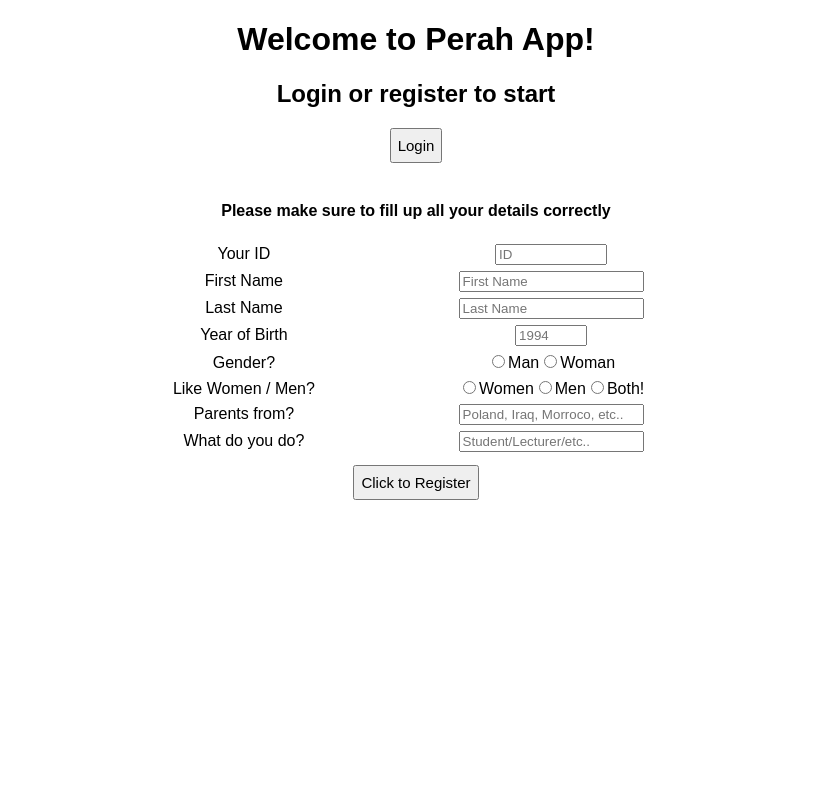
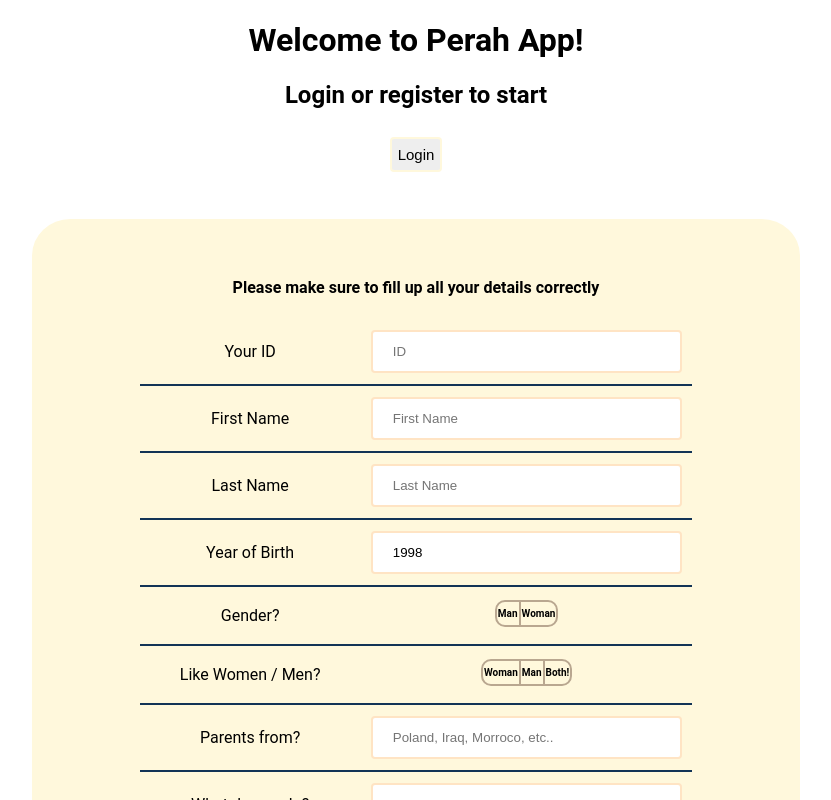
Before and after one commit to lidoraz/perah_frontend, a React (Create React App) app: page / in a window 1280 px wide. Both pictures are taken after a click on the button "Register". Shown: the top 800 px of the page, without its empty margins (224-1055 px from the left). Built offline with nearby package versions, Linux system fonts and the light colour scheme.

Commit message:
bug fixes and UI changes by Ben

```diff
--- a/src/App.css
+++ b/src/App.css
@@ -1,5 +1,6 @@
 .App {
   text-align: center;
+  /* background-color: bisque; */
 }
 
 .App-logo {
@@ -78,11 +79,15 @@ body {
   font-size: 16px;
   height: 40px;
   width: 200px;
-  margin-top: 10px;
+  margin-top: 25px;
 }
 .button {
   font-size: 15px;
   height: 35px;
+}
+.taskTitle {
+  margin-bottom: 2em;
+  margin-top: 2.5em;
 }
 .submitRatingButtonA {
   background-color: red;
@@ -91,7 +96,7 @@ body {
   font-size: 16px;
   height: 40px;
   width: 200px;
-  margin-top: 10px;
+  margin-top: 25px;
 }
 .rating-stars {
   margin-left: 0px;
@@ -129,7 +134,16 @@ body {
     padding: 0 !important;
   }
   .displayedImage {
-    width: 300px;
+    width: 100%;
+    /* padding-left: 3px; */
+    /* padding-right: 3px; */
+    /* border-style: solid; */
+    /* border-color: darkgray;
+    border-width: 0px 2px 0px 2px; */
+
+    -webkit-box-shadow: 0px 40px 106px -33px rgba(0, 0, 0, 0.4);
+    -moz-box-shadow: 0px 40px 106px -33px rgba(0, 0, 0, 0.4);
+    box-shadow: 0px 40px 106px -33px rgba(0, 0, 0, 0.4);
   }
   .app-container {
     float: center;
@@ -142,12 +156,10 @@ body {
   }
   /*needed to display the star and rate button on mobile phones*/
   .starSubmitContainer {
-    height: 115px;
+    height: 21%;
     position: fixed;
     bottom: 0%;
     width: 100%;
-    background-color: white;
-    opacity: 1;
   }
   .divTable {
     display: table;
@@ -183,6 +195,7 @@ body {
   }
   .starSubmitContainer {
     position: relative;
+    margin-top: 2.5em;
   }
   .divTable {
     display: table;
@@ -200,6 +213,7 @@ body {
   margin: auto;
   position: relative;
   margin-top: 10px;
+  font-size: 30px;
 }
 .divTableHeading {
   background-color: #eee;
@@ -210,6 +224,8 @@ body {
   /* border: 1px solid #999999; */
   display: table-cell;
   padding: 3px 10px;
+  vertical-align: middle;
+  border-bottom: 2px solid #123456;
 }
 .divTableHeading {
   background-color: #eee;
@@ -224,3 +240,96 @@ body {
 .divTableBody {
   display: table-row-group;
 }
+
+/* sembiraben@gmail.com+ */
+input {
+  width: 100%;
+  padding: 12px 20px;
+  margin: 8px 0;
+  display: inline-block;
+  border: 2px solid bisque;
+  border-radius: 4px;
+  box-sizing: border-box;
+}
+
+.regContainer {
+  background-color: cornsilk;
+  border-radius: 5%;
+  padding: 5%;
+}
+
+.TOP_HEADERS {
+  background-color: cornsilk;
+  border-radius: 5%;
+  padding: 5%;
+}
+
+.button {
+  margin: 8px 0;
+  display: inline-block;
+  border: 2px solid cornsilk;
+  border-radius: 4px;
+  background-color: #eee;
+  box-sizing: border-box;
+  glyph-orientation-horizontal: center;
+}
+
+.registerButton {
+  padding: 15px;
+  margin-top: 10px;
+  display: inline-block;
+  border: 2px solid rgb(185, 167, 144);
+  border-radius: 8px;
+  background-color: bisque;
+  box-sizing: border-box;
+  glyph-orientation-horizontal: center;
+  font-size: 15px;
+}
+
+.ERROR {
+  color: red;
+}
+
+body {
+  /* background: bisque; */
+  font-family: roboto;
+}
+
+input[type="radio"] {
+  position: absolute;
+  visibility: hidden;
+  display: none;
+}
+
+label {
+  color: lighten(#ffe4c4, 40%);
+  display: inline-block;
+  cursor: pointer;
+  font-weight: bold;
+  font-size: 10px;
+  padding: 6px 1px;
+}
+
+label:hover {
+  background-color: rgba(185, 167, 144, 0.363);
+}
+
+input[type="radio"]:checked + label {
+  color: lighten(bisque, 60%);
+  background: rgb(185, 167, 144);
+}
+
+label + input[type="radio"] + label {
+  border-left: solid 2px rgb(185, 167, 144);
+}
+.radio-group {
+  border: solid 2px #b9a790;
+  display: inline-block;
+  margin: 10px;
+  border-radius: 10px;
+  overflow: hidden;
+}
+
+@import url("https://fonts.googleapis.com/css?family=Roboto");
+
+/* sembiraben@gmail.com- */
--- a/src/App.js
+++ b/src/App.js
@@ -34,7 +34,7 @@ class App extends Component {
           <div className="disabledrag">
             <div className="app-container">
               {!this.state.isLoggedIn ? (
-                <div>
+                <div className="TOP_login">
                   <h1>Welcome to Perah App!</h1>
                   <h2>Login or register to start</h2>
                   <div className="loginRegisterContainer">
--- a/src/Consts.js
+++ b/src/Consts.js
@@ -2,7 +2,11 @@ const GLOBAL_VARS = {
   backendIP: "http://35.176.94.224:8080/",
   // backendIP: "http://localhost:8080/",
   timeLimit: 4000,
-  isTimeLimited: true
+  isTimeLimited: true,
+
+  numbers: "1234567890",
+  letters: "abcdefghijklmnopqrstuvwxyz ABCDEFGHIJKLMNOPQRSTUVWQYZ`'-",
+  lettersWithComma: "abcdefghijklmnopqrstuvwxyz ABCDEFGHIJKLMNOPQRSTUVWQYZ`'-,"
 };
 
 module.exports = GLOBAL_VARS;
--- a/src/Login.js
+++ b/src/Login.js
@@ -8,11 +8,18 @@ export default class Login extends React.Component {
     sessionType: null,
     showLogin: false
   };
+
   change = event => {
-    this.setState({
-      user_id: event.target.value,
-      currRating: event.target.value
-    });
+    var goodChars = "0123456789";
+    if (
+      goodChars.includes(event.target.value[event.target.value.length - 1]) ||
+      event.target.value.length == 0
+    ) {
+      this.setState({
+        user_id: event.target.value,
+        currRating: event.target.value
+      });
+    }
   };
   onSubmitLogin = e => {
     e.preventDefault();
@@ -36,7 +43,6 @@ export default class Login extends React.Component {
               <input
                 name="user_id"
                 placeholder="ID"
-                type="number"
                 min="010000000"
                 max="999999999"
                 value={this.state.user_id}
--- a/src/Register.js
+++ b/src/Register.js
@@ -10,15 +10,73 @@ export default class Register extends React.Component {
     sexual_oreintation: "",
     race: "",
     profession: "",
-
+    //sembiraben@gmail.com+
+    dob: "1998",
+    //sembiraben@gmail.com-
     status: null,
     registerStatus: 0
   };
 
+  //sembiraben@gmail.com+
+  checkIfCharsAreValid = (e, validChars) => {
+    for (var i = 0; i < e.target.value.length; i++) {
+      if (!validChars.includes(e.target.value[i])) {
+        return false;
+      }
+    }
+    return true;
+  };
+  //sembiraben@gmail.com-
+
+  //sembiraben@gmail.com+
+  changeInput = (e, length, validChars) => {
+    validChars = String(validChars);
+    if (
+      !this.checkIfCharsAreValid(e, validChars) &&
+      e.target.value.length != 0
+    ) {
+      var msgStart = "Put only ";
+      var msgMiddle;
+      var msgEnd = " in this field.";
+      switch (validChars) {
+        case GLOBAL_VARS.numbers:
+          msgMiddle = "numbers";
+          break;
+        case GLOBAL_VARS.letters:
+          msgMiddle = "letters, spaces or { ` , ' , - }";
+          break;
+        case GLOBAL_VARS.lettersWithComma:
+          msgMiddle = "letters, spaces, commas or { ` , ' , - }";
+          break;
+      }
+      var msg = msgStart + msgMiddle + msgEnd;
+      alert(msg);
+    } else if (e.target.value.length <= length) {
+      this.setState({
+        [e.target.name]: e.target.value
+      });
+    } else {
+      alert("Length should be " + length + ".");
+    }
+  };
+  //sembiraben@gmail.com-
+
   change = e => {
-    this.setState({
-      [e.target.name]: e.target.value
-    });
+    //sembiraben@gmail.com+
+    if (e.target.name === "user_id") {
+      this.changeInput(e, 9, GLOBAL_VARS.numbers);
+    } else if (e.target.name === "dob") {
+      this.changeInput(e, 4, GLOBAL_VARS.numbers);
+    } else if (e.target.name === "fname" || e.target.name === "lname") {
+      this.changeInput(e, 30, GLOBAL_VARS.letters);
+    } else if (e.target.name === "race" || e.target.name === "profession") {
+      this.changeInput(e, 30, GLOBAL_VARS.lettersWithComma);
+    } else {
+      this.setState({
+        [e.target.name]: e.target.value
+      });
+    }
+    //sembiraben@gmail.com-
   };
   sumbitForm = params => {
     console.log("sumbitForm");
@@ -39,25 +97,37 @@ export default class Register extends React.Component {
               status:
                 "Welcome " +
                 this.state.fname +
-                "! \nYou now can login with your ID: " +
+                "! \nNow you can login with your ID: " +
                 this.state.user_id,
               registerStatus: 2
             });
             break;
           case -1:
             this.setState({
-              status: "User named " + this.fname + " is already registerd"
+              status: "User named " + this.state.fname + " is already registerd"
             });
+            alert(
+              this.state.status +
+                ", choose one from the header and this popup.."
+            );
             break;
           case -2:
             this.setState({
               status: "One or more of the parameters are missing"
             });
+            alert(
+              this.state.status +
+                ", choose one from the header and this popup.."
+            );
             break;
           default:
             this.setState({
               status: "Unkown error occured"
             });
+            alert(
+              this.state.status +
+                ", choose one from the header and this popup.."
+            );
         }
       })
       .catch(error => {
@@ -89,6 +159,7 @@ export default class Register extends React.Component {
           </button>
         )}
         <div className="registerForm">
+          <h2 class="ERROR">{this.state.status}</h2>
           {this.state.registerStatus === 1 && (
             <div className="regContainer">
               <h4>Please make sure to fill up all your details correctly</h4>
@@ -96,11 +167,11 @@ export default class Register extends React.Component {
                 <div class="divTable">
                   <div class="divTableBody">
                     <div class="divTableRow">
-                      <div class="divTableCell">Your ID</div>
+                      <div className="divTableCell">Your ID</div>
                       <div class="divTableCell">
                         <input
+                          type="number"
                           name="user_id"
-                          type="number"
                           min="010000000"
                           max="999999999"
                           placeholder="ID"
@@ -141,7 +212,7 @@ export default class Register extends React.Component {
                           type="number"
                           min="1900"
                           max="2010"
-                          placeholder="1994"
+                          step="1"
                           value={this.state.dob}
                           onChange={e => this.change(e)}
                         />
@@ -149,6 +220,29 @@ export default class Register extends React.Component {
                     </div>
                     <div class="divTableRow">
                       <div class="divTableCell">Gender?</div>
+                      <div class="divTableCell">
+                        <div className="radio-group">
+                          <input
+                            id="option-one"
+                            type="radio"
+                            value="Male"
+                            name="gender"
+                            onChange={e => this.change(e)}
+                          />
+                          <label for="option-one">Man</label>
+                          <input
+                            id="option-two"
+                            type="radio"
+                            value="Female"
+                            name="gender"
+                            onChange={e => this.change(e)}
+                          />
+                          <label for="option-two">Woman</label>
+                        </div>
+                      </div>
+                    </div>
+
+                    {/*
                       <div class="divTableCell">
                         <input
                           type="radio"
@@ -164,11 +258,40 @@ export default class Register extends React.Component {
                           onChange={e => this.change(e)}
                         />
                         Woman
-                      </div>
-                    </div>
+                      </div> */}
+
                     <div class="divTableRow">
                       <div class="divTableCell">Like Women / Men?</div>
                       <div class="divTableCell">
+                        <div className="radio-group">
+                          <input
+                            id="option-one1"
+                            type="radio"
+                            value="Women"
+                            name="sexual_oreintation"
+                            onChange={e => this.change(e)}
+                          />
+                          <label for="option-one1">Woman</label>
+                          <input
+                            id="option-two2"
+                            type="radio"
+                            value="Men"
+                            name="sexual_oreintation"
+                            onChange={e => this.change(e)}
+                          />
+                          <label for="option-two2">Man</label>
+                          <input
+                            id="option-three"
+                            type="radio"
+                            value="Both"
+                            name="sexual_oreintation"
+                            onChange={e => this.change(e)}
+                          />
+                          <label for="option-three">Both!</label>
+                        </div>
+                      </div>
+
+                      {/* <div class="divTableCell">
                         <input
                           type="radio"
                           value="Women"
@@ -190,7 +313,7 @@ export default class Register extends React.Component {
                           onChange={e => this.change(e)}
                         />
                         Both!
-                      </div>
+                      </div> */}
                     </div>
 
                     <div class="divTableRow">
@@ -221,7 +344,10 @@ export default class Register extends React.Component {
                 </div>
 
                 <div class="divTableRowCentered">
-                  <button class="button" onClick={e => this.onSubmit(e)}>
+                  <button
+                    class="registerButton"
+                    onClick={e => this.onSubmit(e)}
+                  >
                     Click to Register
                   </button>
                 </div>
@@ -229,7 +355,6 @@ export default class Register extends React.Component {
             </div>
           )}
         </div>
-        <h2>{this.state.status}</h2>
       </div>
     );
   }
```
Also changed, not shown: src/Session.js (+37 -53 lines), src/helper.js (added, +34 -0 lines).
